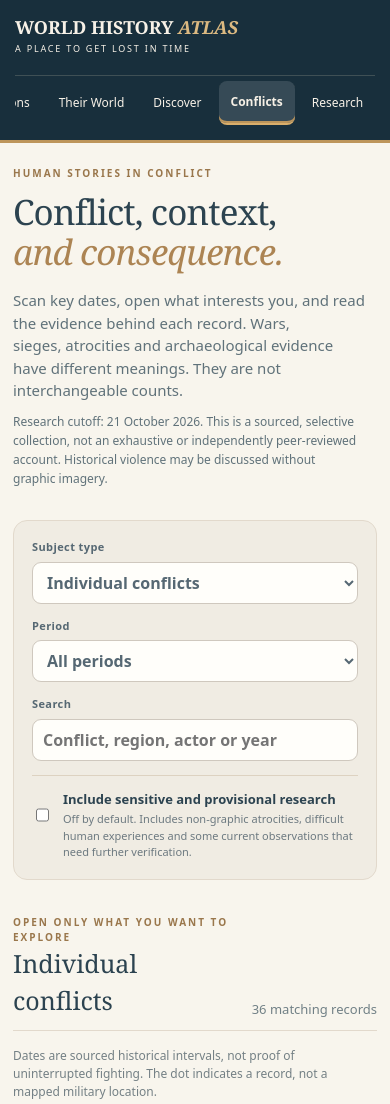
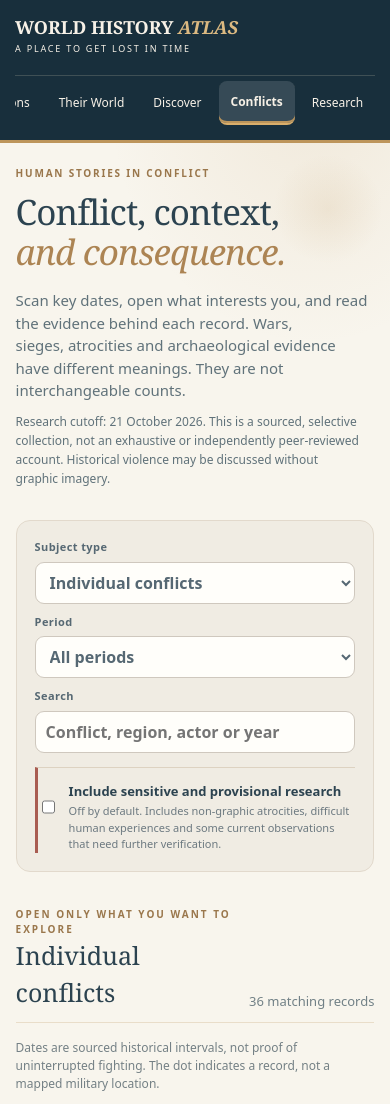
Before and after one commit to Jimbib85/History, a website: page public/conflicts.html in a window 390 px wide. Shown: the top 1104 px of the page. Drawn offline with Linux system fonts and the light colour scheme.

Commit message:
Refresh editorial pages with subtle visual hierarchy and responsive polish

```diff
--- a/public/atlas-design-system.css
+++ b/public/atlas-design-system.css
@@ -25,3 +25,27 @@ body.atlas-interactions .atlas-crossnav a[aria-current="page"]{box-shadow:inset
  body :is(.atlas-crossnav a){transition:none!important}
  html{scroll-behavior:auto!important}
 }
+
+/* Editorial landing treatments for the four legacy reading experiences. */
+body:has(.story-intro),body:has(#journeys),body:has(#mapsSection),body:has(#resultsTitle){background-image:radial-gradient(ellipse 70% 340px at 80% 90px,rgba(189,149,91,.12),transparent 75%)}
+.story-intro,.shell > .hero,.shell > .hero:first-child{position:relative;isolation:isolate}
+.story-intro:before,.shell > .hero:before{content:"";position:absolute;z-index:-1;inset:-12px -14px auto auto;width:min(35vw,260px);height:170px;pointer-events:none;background:radial-gradient(circle at 50% 50%,rgba(189,149,91,.13),transparent 67%);border-radius:50%}
+.story-intro h1,.shell > .hero h1{max-width:20ch}
+.story-intro .eyebrow,.shell > .hero .eyebrow{letter-spacing:.18em}
+body:has(#journeys) .shell > section,body:has(#mapsSection) .shell > section,body:has(#resultsTitle) .shell > section{scroll-margin-top:20px}
+body:has(#journeys) :is(.journey-choices,.snapshot-cards),body:has(#mapsSection) .record-grid{min-width:0}
+body:has(#journeys) :is(.journey-choices > *, .snapshot-cards > *),body:has(#mapsSection) .record-grid > *{transition:transform .2s ease,box-shadow .2s ease}
+@media(hover:hover) and (prefers-reduced-motion:no-preference){
+ body:has(#journeys) :is(.journey-choices > *, .snapshot-cards > *):hover,body:has(#mapsSection) .record-grid > *:hover{transform:translateY(-2px)}
+}
+body:has(#mapsSection) .context-strip{border-inline-start:3px solid var(--atlas-gold)}
+body:has(#resultsTitle) .research-note{max-width:72ch}
+body:has(#resultsTitle) .sensitive-toggle{border-inline-start:3px solid #a95d52}
+body:has(#resultsTitle) .results-head{border-bottom:1px solid rgba(189,149,91,.25)}
+@media(max-width:700px){
+ .story-intro:before,.shell > .hero:before{width:120px;height:110px}
+ body:has(#journeys) .shell,body:has(#mapsSection) .shell,body:has(#resultsTitle) .shell{padding-inline:clamp(14px,4vw,22px)}
+ body:has(#journeys) :is(.section-top,.reader-head){gap:12px;flex-wrap:wrap}
+ body:has(#mapsSection) .control-row{gap:10px}
+ body:has(#resultsTitle) .filter-row{gap:10px}
+}
```
